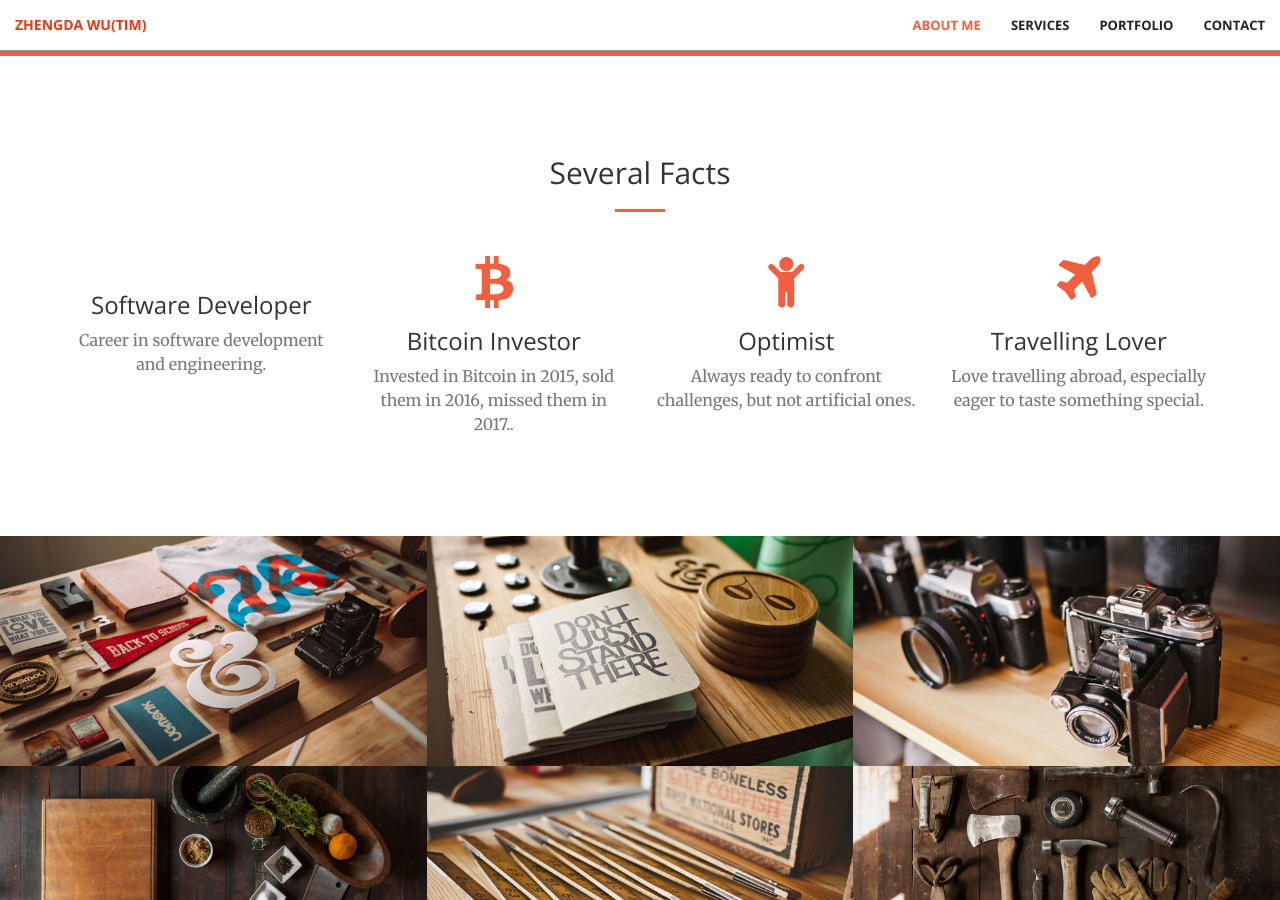
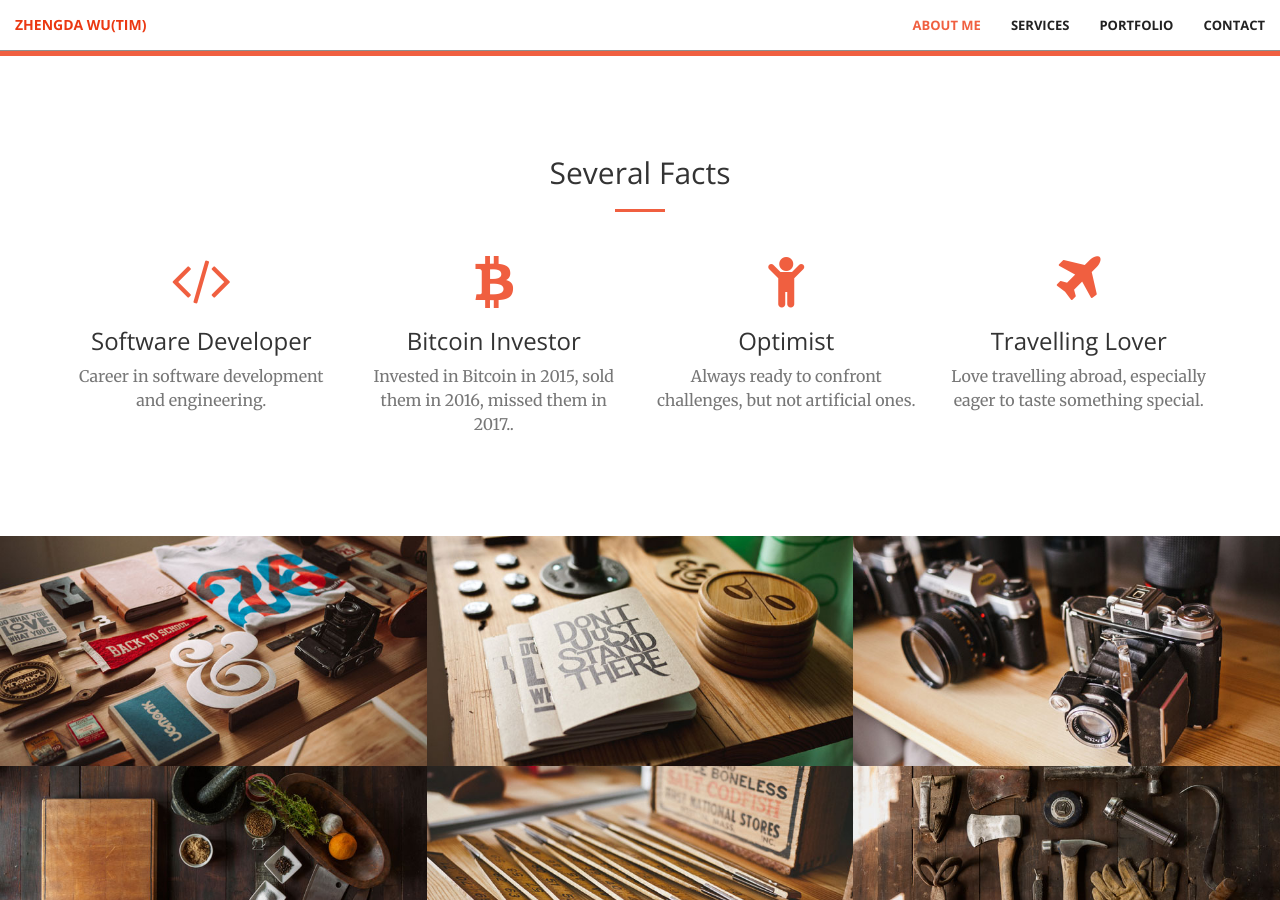
Before and after one commit to sjtuwzd/sjtuwzd.github.io, a Jekyll site: the page built from index.html, in a window 1280 px wide and 900 px high, scrolled down 1238 px. Built offline with Jekyll 4.4.1, drawn with Linux system fonts in a browser that asks for light colours.

Commit message:
modify services, add  icons

```diff
--- a/_includes/services.html
+++ b/_includes/services.html
@@ -11,7 +11,7 @@
         <div class="row">
             <div class="col-lg-3 col-md-6 text-center">
                 <div class="service-box">
-                    <i class="fa fa-4x fa-keyboard wow bounceIn text-primary"></i>
+                    <i class="fa fa-4x fa-code wow bounceIn text-primary"></i>
                     <h3>Software Developer</h3>
                     <p class="text-muted">Career in software development and engineering.</p>
                 </div>
```
